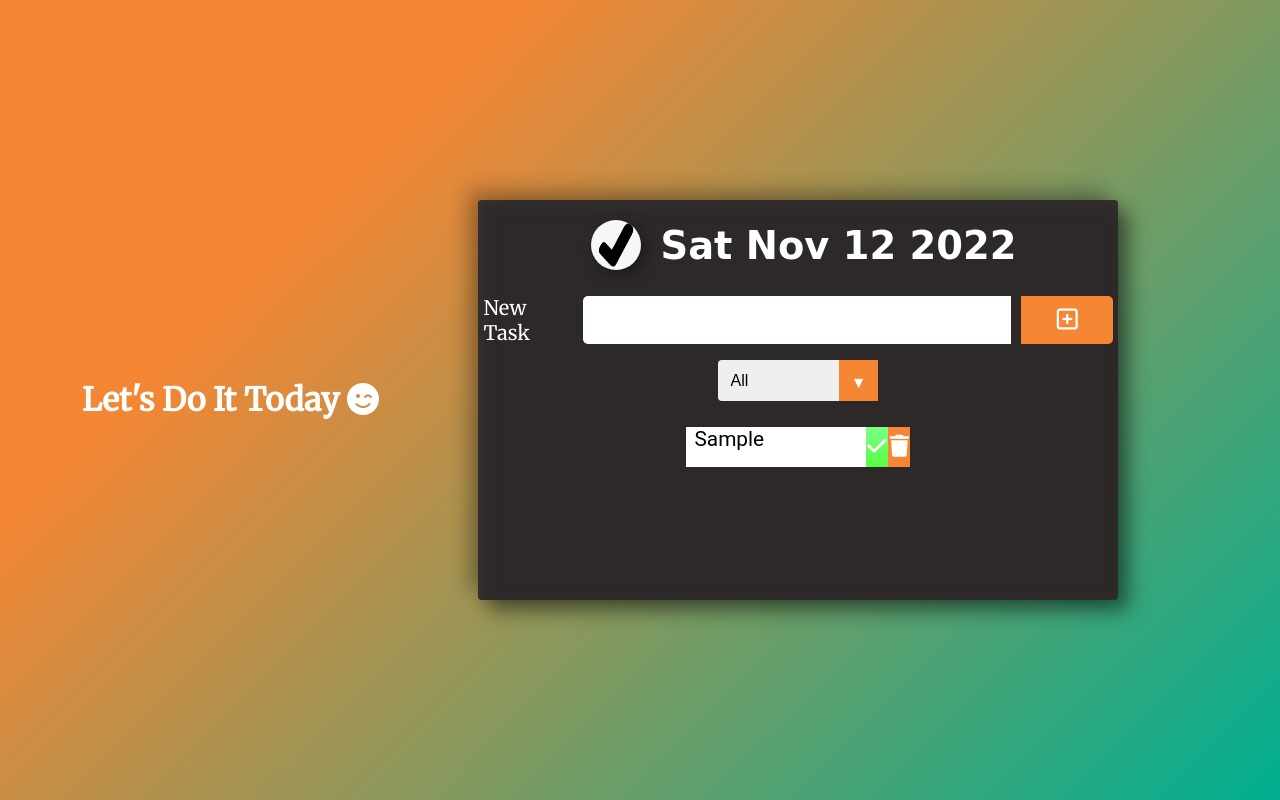
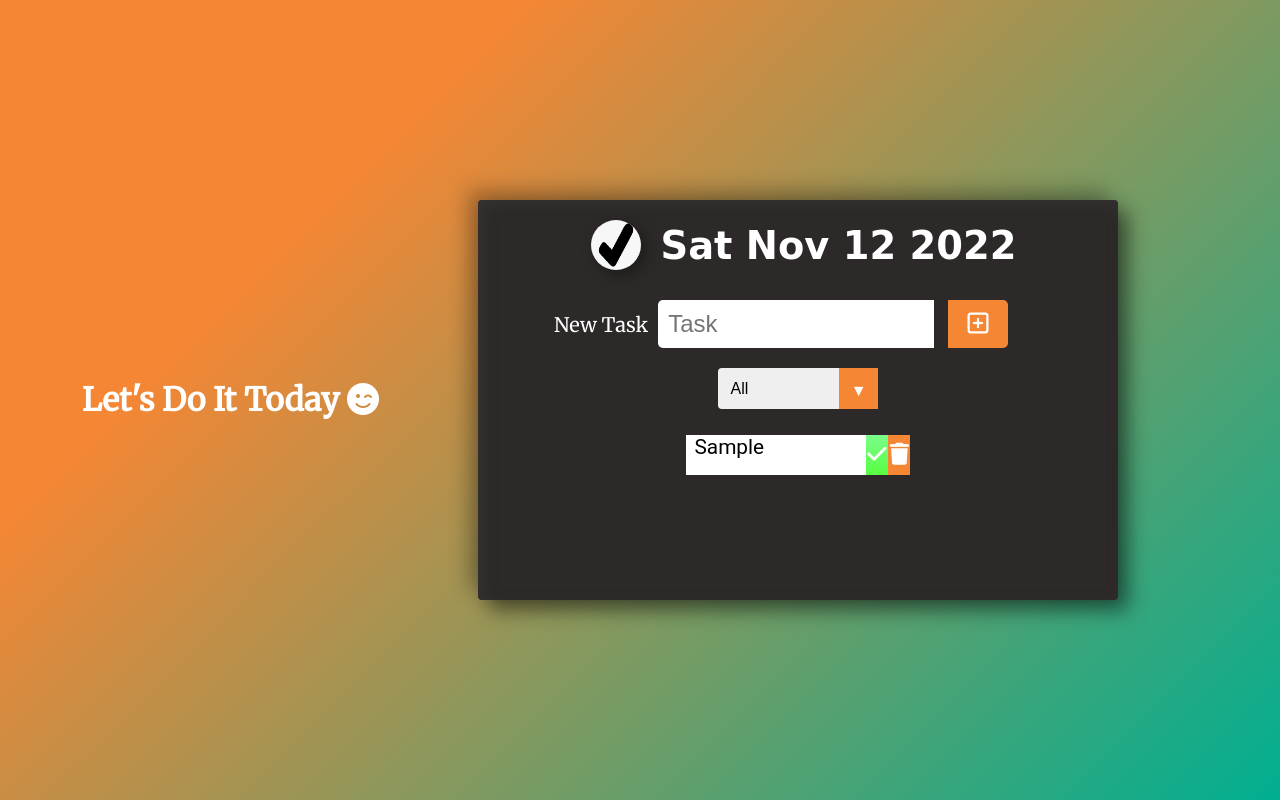
Before and after one commit to Code-Institute-Submissions/ZabeenaSherzoie-ToDoList_NOvResub, a plain HTML site: page index.html in a window 1280 px wide. Both pictures are taken after typing "Sample" into the empty fields and a click on the button "add". Drawn offline with Linux system fonts and the light colour scheme.

Commit message:
validating the input

```diff
--- a/assets/css/style.css
+++ b/assets/css/style.css
@@ -238,7 +238,7 @@ select {
     display: flex;
     justify-content: center;
     align-items: center;
-
+    padding:5px;
 }
 /*Responsive for less than 1200px*/
 @media screen and (max-width:1200px) {
--- a/assets/js/script.js
+++ b/assets/js/script.js
@@ -14,8 +14,15 @@ let todayDate = new Date(today);
 document.getElementById('current-date').innerHTML = todayDate.toDateString();
 //functions
 //Adding task fuction
+// This function and the rest of the code except the validation code has been taken from this tutorial in
+//Youtube https://www.youtube.com/watch?v=Ttf3CEsEwMQ&t=1104s&ab_channel=developedbyed
 function addTodo(event) {
     event.preventDefault();
+    var task=document.getElementById('input').value
+    /*Input validation */
+    if (task===''){
+        alert("you can't add empty task")
+    }else{
         //adding todo div
         const todoDiv = document.createElement("div");
         todoDiv.classList.add('todo');
@@ -41,6 +48,10 @@ function addTodo(event) {
         // clear todo input value
         todoInput.value = "";
     }
+
+
+}
+
 //function to check whether to be marked as completed or delete
 function deleteCheck(e) {
     const item = e.target;
--- a/index.html
+++ b/index.html
@@ -14,19 +14,27 @@
     <title>TO DO LIST</title>
 </head>
 <body>
-    <h1 id='main-title'>Let's Do It Today <i class="fa-solid fa-face-smile-wink"></i></h1>
+    <!-- h1 let's do it text-->
+    <div id='main-title'><h1 >Let's Do It Today <i class="fa-solid fa-face-smile-wink"></i></h1></div>
+    <!--The container box for tasks and input-->
     <div class='box'>
+        <!--Show the date as a header-->
         <header>
             <img src="assets/images/check-mark.png" alt='check mark'>
             <h1 id='current-date'>Date</h1>
         </header>
+        <!--Task input and submit button field-->
         <form id ='inp'>
             <label for="input">New Task</label>
-            <input id ='input' type="text" class='todo-input' />
+            <div id="inputt">
+
+            <input id ='input' type="text" placeholder="Task" class='todo-input' required>
             <button aria-label='add' class='todo-button' type="submit">
                 <i class="fa-regular fa-square-plus"></i>
             </button>
+            </div>
         </form>
+        <!--Drop down field-->
         <form id ='select' >
             <div class="select">
                 <select name="todos" class="filter-todo">
@@ -36,11 +44,13 @@
                 </select>
             </div>
         </form>
+        <!-- A container to list the tasks to be don-->
         <div class="todo-container">
             <ul class="todo-list"></ul>
         </div>
 
     </div>
+    <!--JavaScript file's link-->
     <script src='assets/js/script.js'> </script>
 
 </body>
```
Lines whose indentation alone changed are shown as unchanged.
